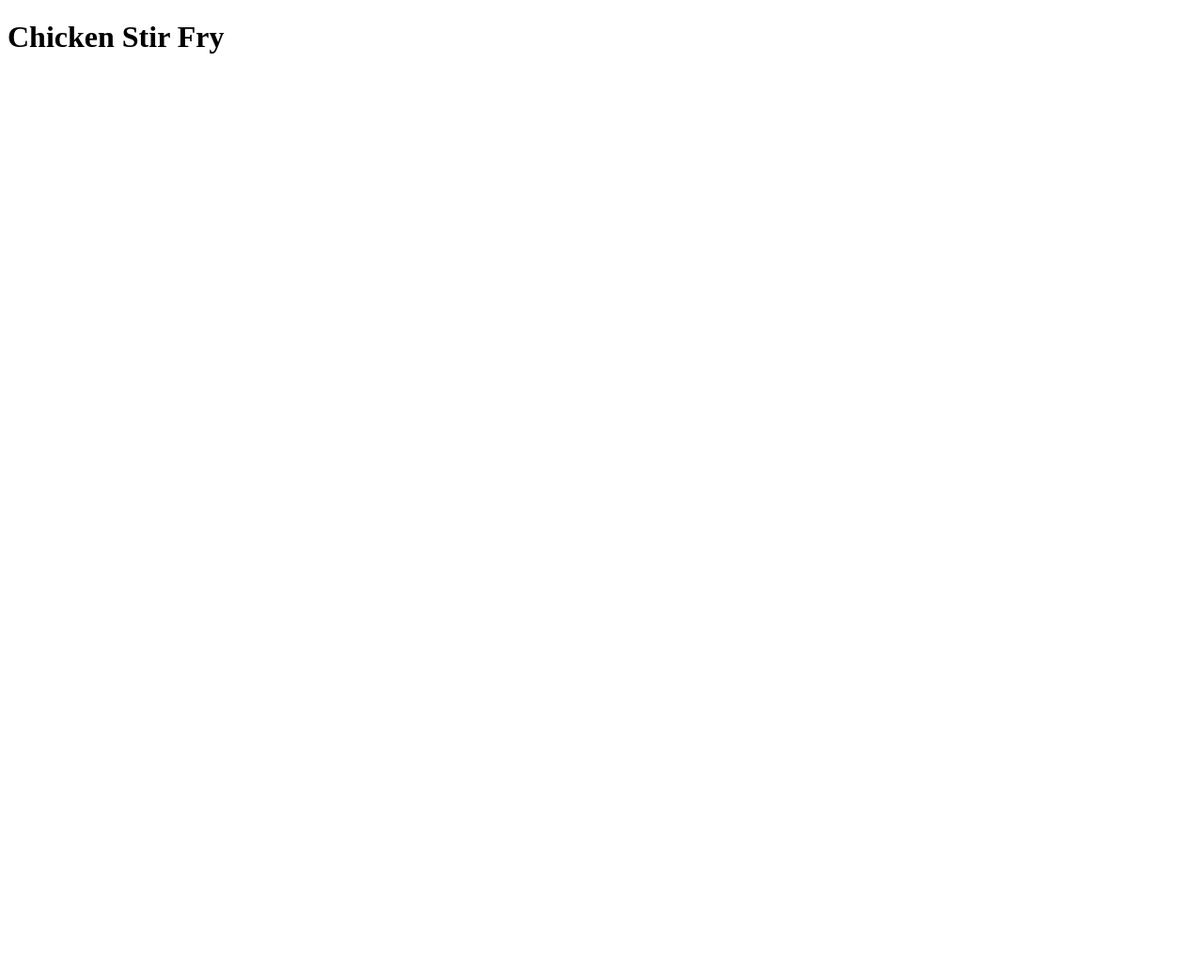
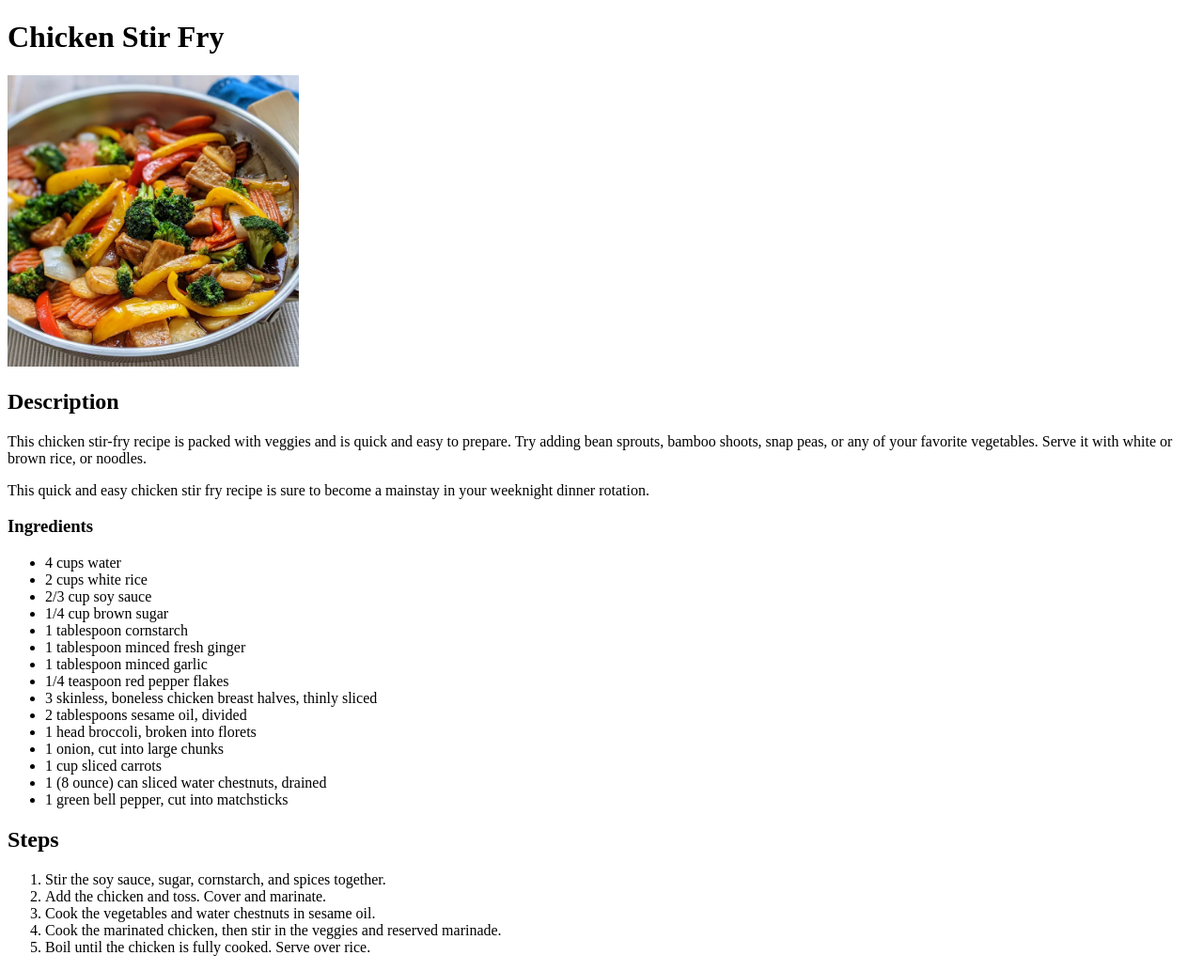
Before and after one commit to otmpp/odin-recipes, a plain HTML site: page recipes/chicken-stir-fry.html in a window 1280 px wide. Shown: the whole page at 94% size. Before the commit the page ends 800 px from the top, so only its background shows below. Drawn offline with Linux system fonts and the light colour scheme.

Commit message:
Added content for recipe and picture

```diff
--- a/recipes/chicken-stir-fry.html
+++ b/recipes/chicken-stir-fry.html
@@ -7,5 +7,35 @@
 
 <body>
     <h1>Chicken Stir Fry</h1>
+    <img src="../img/chicken-stir-fry.png" alt="Chicken Stir-Fry" height="310" width="310">
+    <h2>Description</h2>
+    <p>This chicken stir-fry recipe is packed with veggies and is quick and easy to prepare. Try adding bean sprouts, bamboo shoots, snap peas, or any of your favorite vegetables. Serve it with white or brown rice, or noodles.</p>
+    <p>This quick and easy chicken stir fry recipe is sure to become a mainstay in your weeknight dinner rotation.</p>
+    <h3>Ingredients</h3>
+    <ul>
+        <li>4 cups water</li>
+        <li>2 cups white rice</li>
+        <li>2/3 cup soy sauce</li>
+        <li>1/4 cup brown sugar</li>
+        <li>1 tablespoon cornstarch</li>
+        <li>1 tablespoon minced fresh ginger</li>
+        <li>1 tablespoon minced garlic</li>
+        <li>1/4 teaspoon red pepper flakes</li>
+        <li>3 skinless, boneless chicken breast halves, thinly sliced</li>
+        <li>2 tablespoons sesame oil, divided</li>
+        <li>1 head broccoli, broken into florets</li>
+        <li>1 onion, cut into large chunks</li>
+        <li>1 cup sliced carrots</li>
+        <li>1 (8 ounce) can sliced water chestnuts, drained</li>
+        <li>1 green bell pepper, cut into matchsticks</li>
+    </ul>
+    <h2>Steps</h2>
+    <ol>
+        <li>Stir the soy sauce, sugar, cornstarch, and spices together.</li>
+        <li>Add the chicken and toss. Cover and marinate.</li>
+        <li>Cook the vegetables and water chestnuts in sesame oil.</li>
+        <li>Cook the marinated chicken, then stir in the veggies and reserved marinade.</li>
+        <li>Boil until the chicken is fully cooked. Serve over rice.</li>
+    </ol>
 </body>
 </html>
```
Also changed, not shown: img/chicken-stir-fry.png (added).
